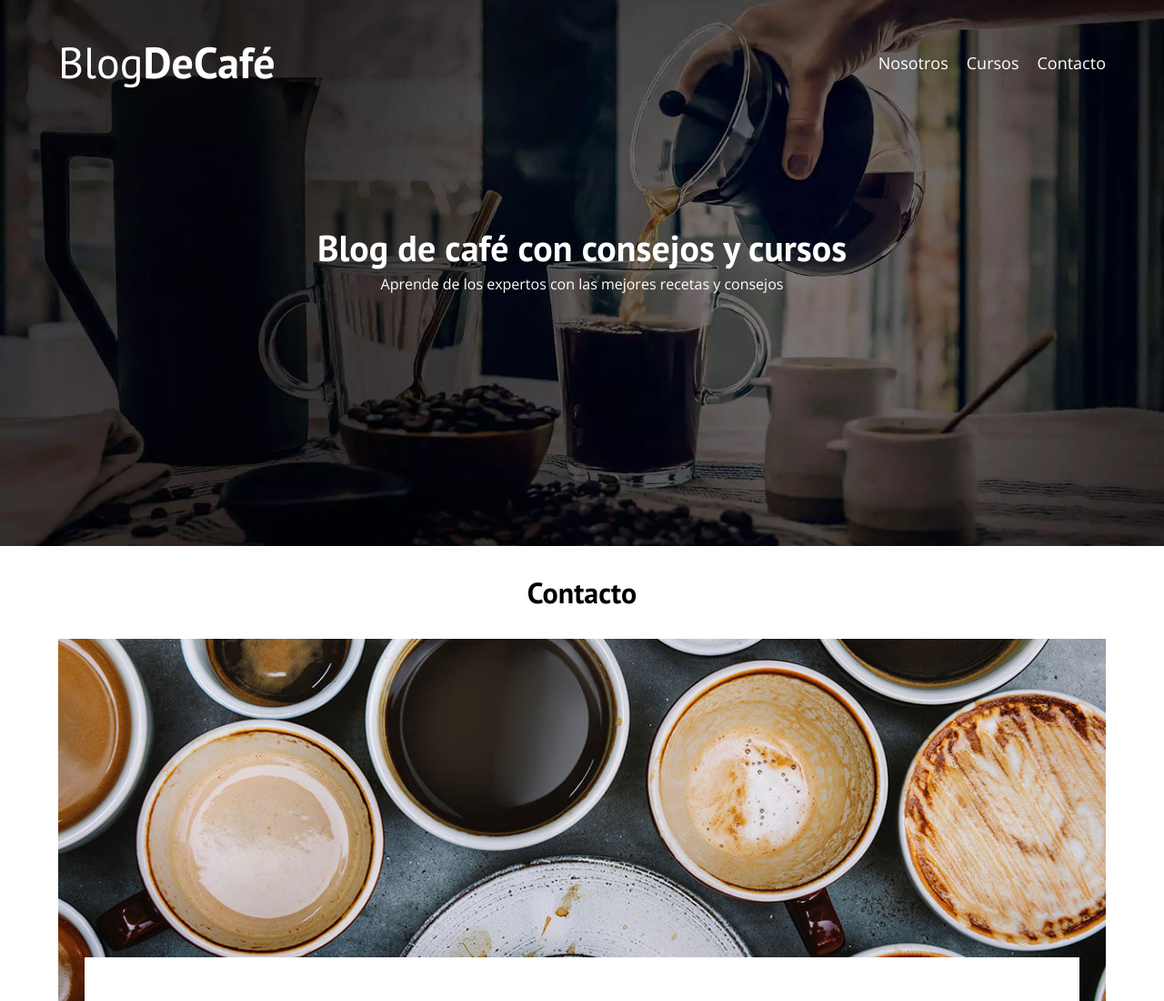
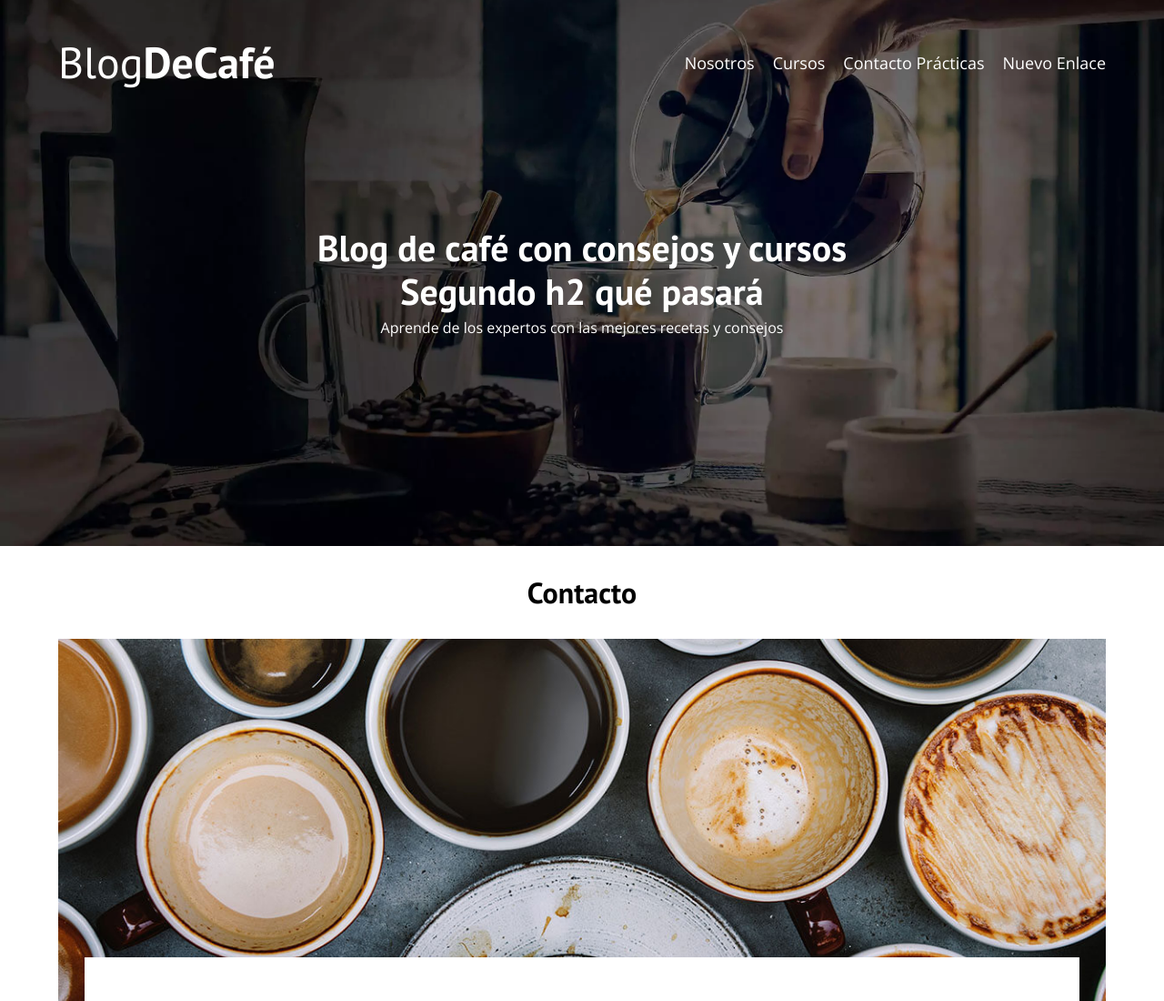
Before and after one commit to nberpin/blogdecafe, a plain HTML site: page contacto.html in a window 1280 px wide. Shown: the top 1100 px of the page at 91% size. Drawn offline with nearby package versions, Linux system fonts and the light colour scheme.

Commit message:
versión con ejemplos

```diff
--- a/contacto.html
+++ b/contacto.html
@@ -28,6 +28,7 @@
 
         <div class="header__texto">
             <h2 class="no-margin">Blog de café con consejos y cursos</h2>
+            <h2 class="no-margin">Segundo h2 qué pasará</h2>
             <p class="no-margin">Aprende de los expertos con las mejores recetas y consejos</p>
         </div>
     </header>
@@ -88,5 +89,6 @@
         </div>
     </footer>
     <script src="js/modernizr.js"></script>
+    <script src="js/scripts.js"></script>
 </body>
 </html>
--- a/css/style.css
+++ b/css/style.css
@@ -6,6 +6,9 @@
     --gris: #e1e1e1;
     --blanco: #ffffff;
     --negro: #000000;
+}
+.rojo{
+    color: red;
 }
 html {
     box-sizing: border-box;
--- /dev/null
+++ b/js/scripts.js
@@ -0,0 +1,58 @@
+/* //maneras de seleccionar elementos html
+
+// queryselector
+const textoHeading=document.querySelector(".header__texto h2")
+console.log(textoHeading.innerHTML)
+ */
+
+//queryselectorAll
+const linksNavegacion= document.querySelectorAll(".navegacion a");
+console.log(linksNavegacion);
+linksNavegacion[2].textContent="Contacto Prácticas";
+linksNavegacion[2].href="http://www.google.com";
+linksNavegacion[2].classList.add("rojo");
+console.log(linksNavegacion[2].classList);
+//getElementById
+
+
+//creación de nuevos elementos
+
+const nuevoEnlace=document.createElement("a");
+nuevoEnlace.classList.add("navegacion__enlace");
+nuevoEnlace.textContent="Nuevo Enlace";
+nuevoEnlace.href="http://www.amazon.es";
+
+const navegacion=document.querySelector(".navegacion");
+navegacion.appendChild(nuevoEnlace);
+
+//eventos en javascript
+
+/*nwindow.addEventListener("scroll", function(e){
+    console.log("haciendo scroll...");
+    console.log(e);
+});*/
+
+// console.log("1");
+// window.addEventListener("load", function(){
+//     console.log("2");
+// });
+
+// window.onload=function(){
+//     console.log("3");
+// };
+
+// document.addEventListener("DOMContentLoaded",function(){
+//     console.log("4");
+// })
+
+
+//seleccionar un elemento y asociamos un evento
+// const btnEnviar=document.querySelector(".boton--primario");
+// btnEnviar.addEventListener("click", function(e){
+//     e.preventDefault();
+//     console.log(e.target);
+// });
+
+//eventos sobre inputs y textarea
+const nombre=document.querySelector("#nombre");
+console.log(nombre);
```
